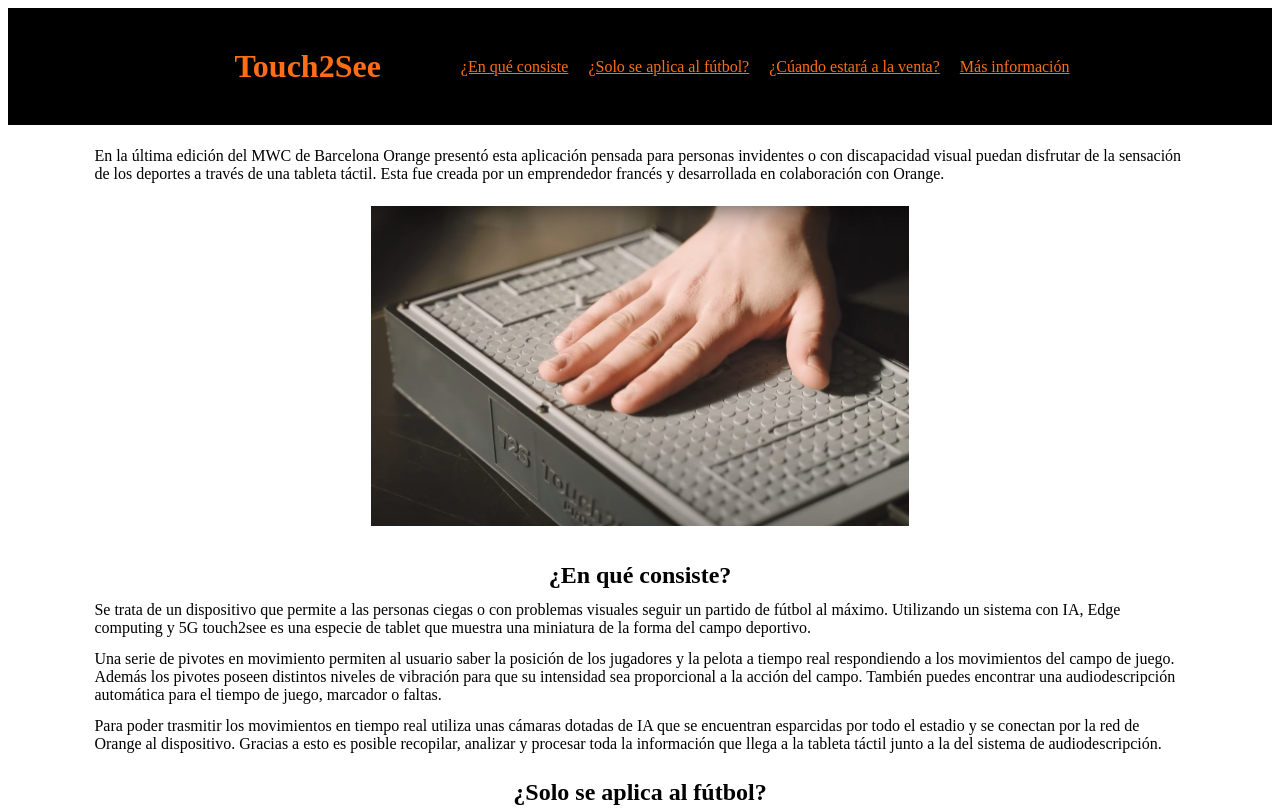
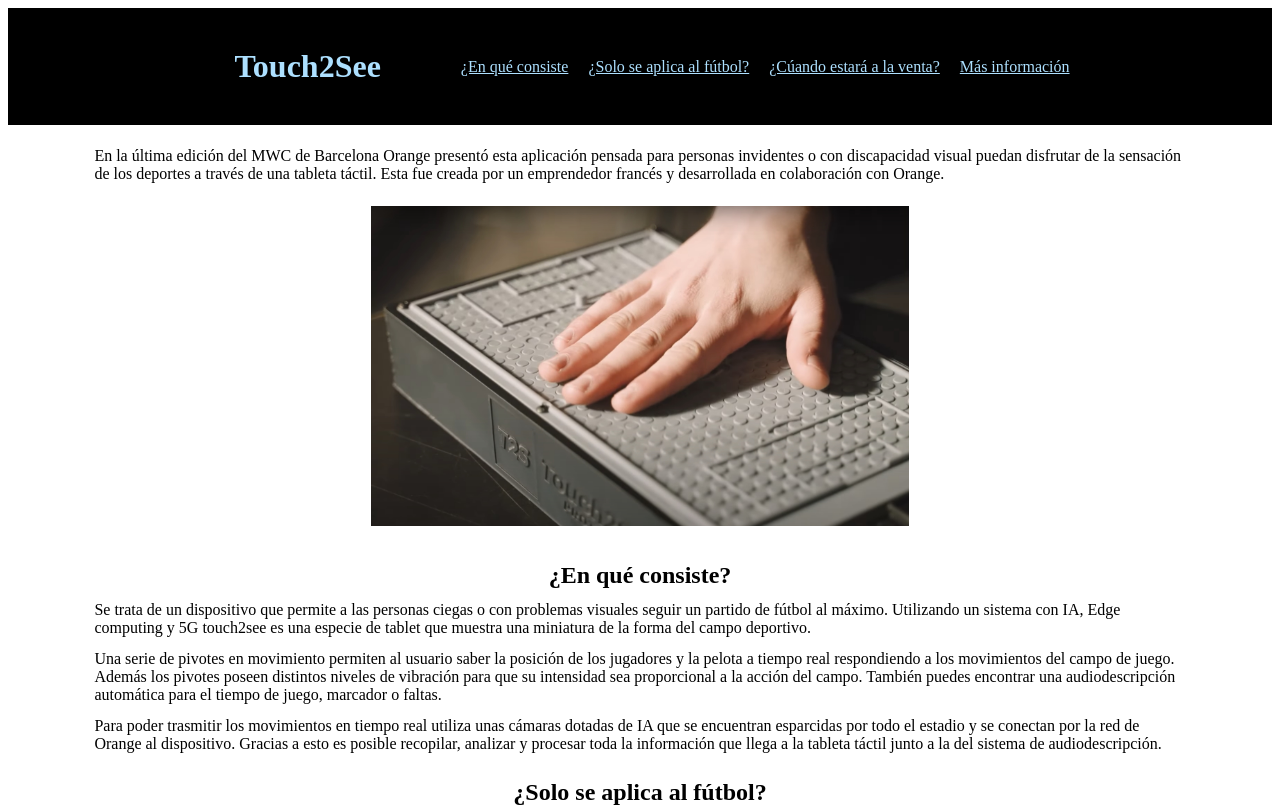
Before and after one commit to NoeliaMontes/Hardware, a plain HTML site: page index.html in a window 1280 px wide. Shown: the top 809 px of the page. Drawn offline with Linux system fonts and the light colour scheme.

Commit message:
edit colores

```diff
--- a/estilos.css
+++ b/estilos.css
@@ -10,7 +10,7 @@ body{
 h1{
     display: flex;
     font-size: 200%;
-    color: rgb(255, 110, 20);
+    color: rgb(173, 224, 255);
     margin: 2rem;
 }
 
@@ -58,7 +58,7 @@ nav li{
 }
 nav li a{
 
-    color: rgb(255, 110, 20);
+    color: rgb(173, 224, 255);
 }
 
 header{
@@ -74,7 +74,7 @@ footer{
     background-color: #000000;
     justify-content: center;
     display: flex;
-    color: rgb(255, 110, 20);
+    color: rgb(173, 224, 255);
     padding: 2rem;
     font-size: 120%;
     margin-top: 2rem;
```
